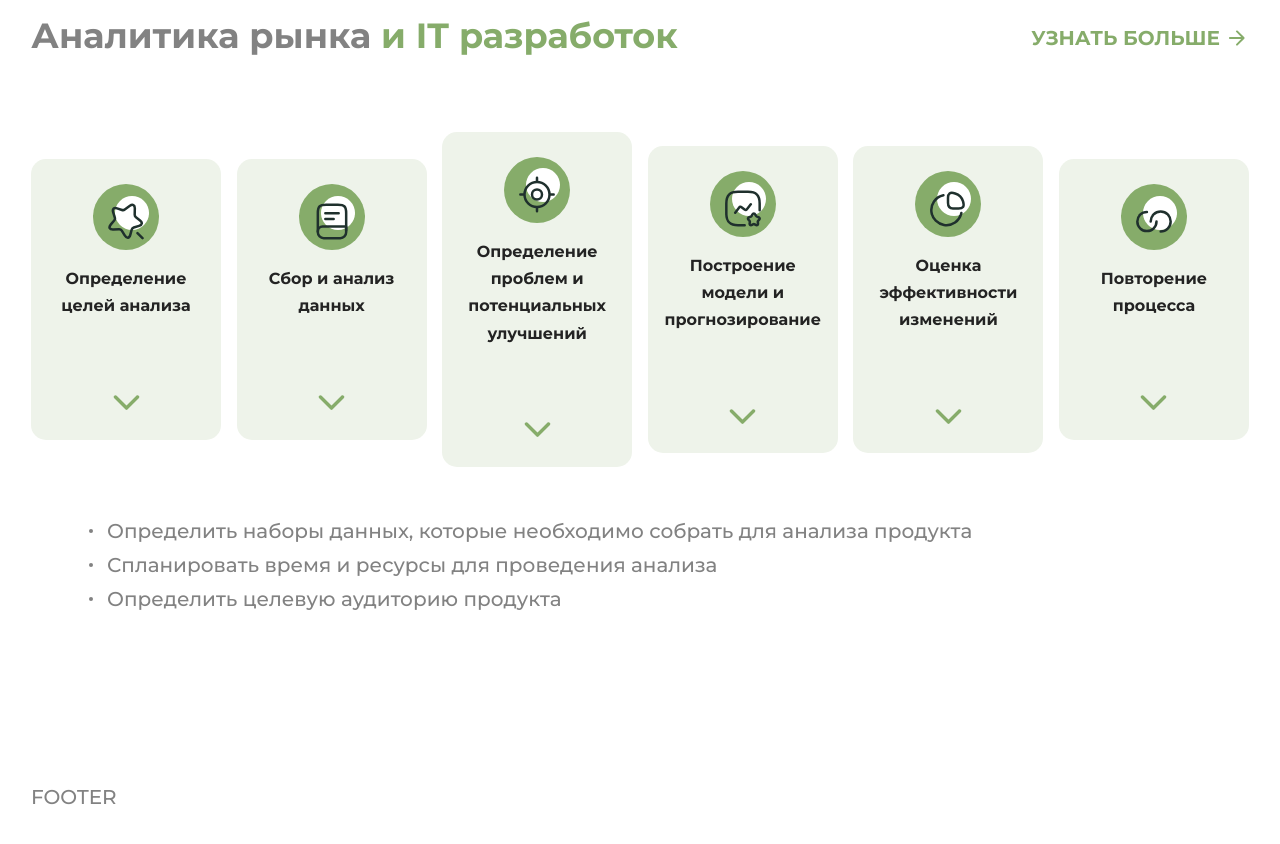
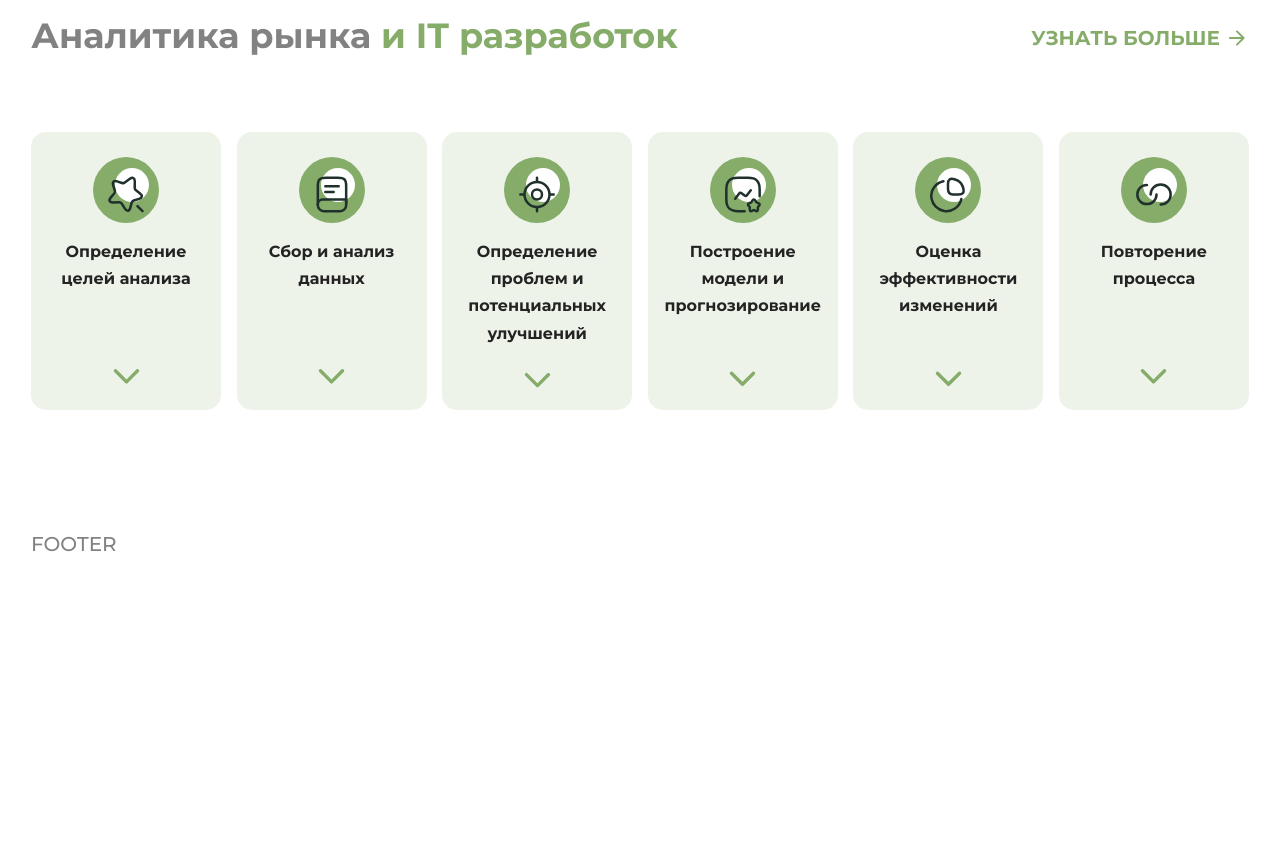
Before and after one commit to Flexible78/Stidn, a website: page app/index.html in a window 1280 px wide. Shown: the part 5120-5964 px from the top of the page. Drawn offline with Linux system fonts and the light colour scheme; files whose address does not match are found by name.

Commit message:
feat: fix analitics section

```diff
--- a/app/css/components/analitics.css
+++ b/app/css/components/analitics.css
@@ -32,8 +32,9 @@
    & ul {
       display: flex;
       column-gap: 12px;
+      align-items: start;
+
       justify-content: space-between;
-
       --font-color: var(--gray-1, #232323);
       --bg-list: var(--green-4, #eef3ea);
       --circle-color: var(--white, #ffffff);
@@ -41,20 +42,19 @@
       & li {
          display: flex;
          flex-direction: column;
-
          row-gap: 15px;
          align-items: center;
-         justify-content: center;
-         max-width: 193px;
+         justify-content: start;
+         min-height: 278px;
          border-radius: 15px;
-         padding: 25px 16px 90px 16px;
+         padding: 25px 16px 28px 16px;
          font-weight: 700;
          font-size: 16px;
          line-height: 1.7;
          text-align: center;
          color: var(--font-color);
          background: var(--bg-list);
-         transition: all 0.15s ease-in-out;
+         transition: all 0.31s ease-in-out;
 
          &:hover {
             --font-color: var(--white, #ffffff);
@@ -80,18 +80,18 @@
       }
 
       & span {
-         display: block;
+         flex-grow: 1;
          width: 27px;
          height: 15px;
          color: var(--green-1);
 
          & svg {
             position: relative;
-            bottom: 76%;
+            top: 42%;
             z-index: 35;
             width: 100%;
             height: 100%;
-            margin-top: 72px;
+            /* margin-top: 72px; */
             fill: currentColor;
             transform: rotate(180deg);
 
@@ -103,6 +103,7 @@
       }
 
       & p {
+         flex: 0;
          max-width: 158px;
       }
 
@@ -148,6 +149,8 @@
 
 
 .dropdown-container {
+   display: none;
+
    & ul {
       display: flex;
       flex-direction: column;
@@ -176,8 +179,13 @@
             color: currentColor;
             background-color: currentColor;
             transform: translate(-50%, -50%);
-            transform: translateY(-50%);
+            /* transform: translateY(-50%); */
          }
       }
    }
 }
+
+
+.dropdown-container.activated {
+   display: flex;
+}
--- a/app/js/analitics-drop-menu.js
+++ b/app/js/analitics-drop-menu.js
@@ -1,3 +1,11 @@
 "use strict";
 document.addEventListener("DOMContentLoaded", () => {
+   const analiticContent = document.querySelector(".analitics__content");
+   const analiticCard = analiticContent.querySelectorAll("li");
+   const analiticDropMenu = document.querySelector(".dropdown-container");
+   analiticCard.forEach((el) => {
+      el.addEventListener("click", () => {
+         analiticDropMenu.classList.add("activated");
+      });
+   });
 });
--- a/src/css/components/analitics.css
+++ b/src/css/components/analitics.css
@@ -32,8 +32,9 @@
    & ul {
       display: flex;
       column-gap: 12px;
+      align-items: start;
+
       justify-content: space-between;
-
       --font-color: var(--gray-1, #232323);
       --bg-list: var(--green-4, #eef3ea);
       --circle-color: var(--white, #ffffff);
@@ -41,20 +42,19 @@
       & li {
          display: flex;
          flex-direction: column;
-
          row-gap: 15px;
          align-items: center;
-         justify-content: center;
-         max-width: 193px;
+         justify-content: start;
+         min-height: 278px;
          border-radius: 15px;
-         padding: 25px 16px 90px 16px;
+         padding: 25px 16px 28px 16px;
          font-weight: 700;
          font-size: 16px;
          line-height: 1.7;
          text-align: center;
          color: var(--font-color);
          background: var(--bg-list);
-         transition: all 0.15s ease-in-out;
+         transition: all 0.31s ease-in-out;
 
          &:hover {
             --font-color: var(--white, #ffffff);
@@ -80,18 +80,18 @@
       }
 
       & span {
-         display: block;
+         flex-grow: 1;
          width: 27px;
          height: 15px;
          color: var(--green-1);
 
          & svg {
             position: relative;
-            bottom: 76%;
+            top: 42%;
             z-index: 35;
             width: 100%;
             height: 100%;
-            margin-top: 72px;
+            /* margin-top: 72px; */
             fill: currentColor;
             transform: rotate(180deg);
 
@@ -103,6 +103,7 @@
       }
 
       & p {
+         flex: 0;
          max-width: 158px;
       }
 
@@ -148,6 +149,8 @@
 
 
 .dropdown-container {
+   display: none;
+
    & ul {
       display: flex;
       flex-direction: column;
@@ -176,8 +179,13 @@
             color: currentColor;
             background-color: currentColor;
             transform: translate(-50%, -50%);
-            transform: translateY(-50%);
+            /* transform: translateY(-50%); */
          }
       }
    }
 }
+
+
+.dropdown-container.activated {
+   display: flex;
+}
```
Also changed, not shown: src/js/analitics-drop-menu.js (+8 -0 lines).
